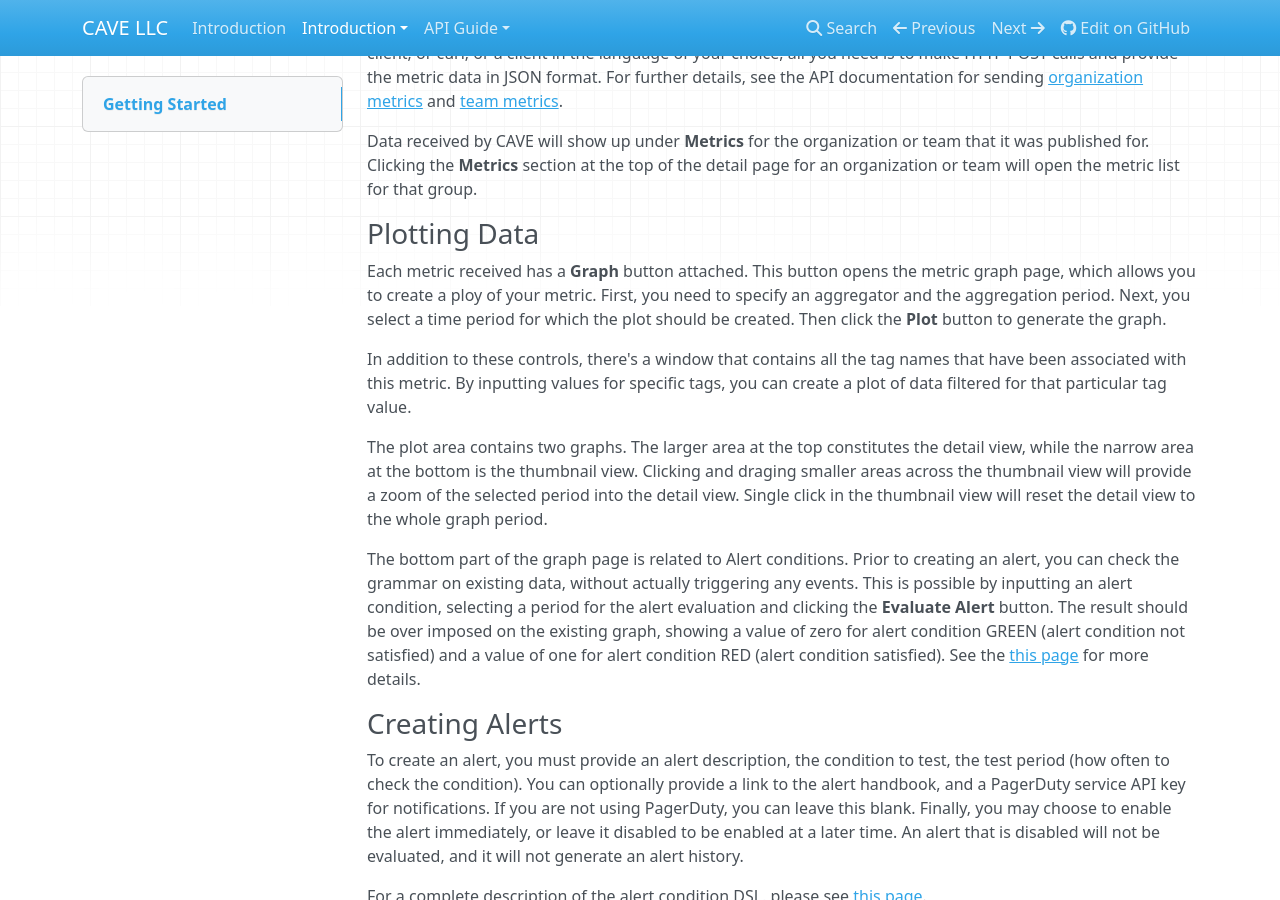
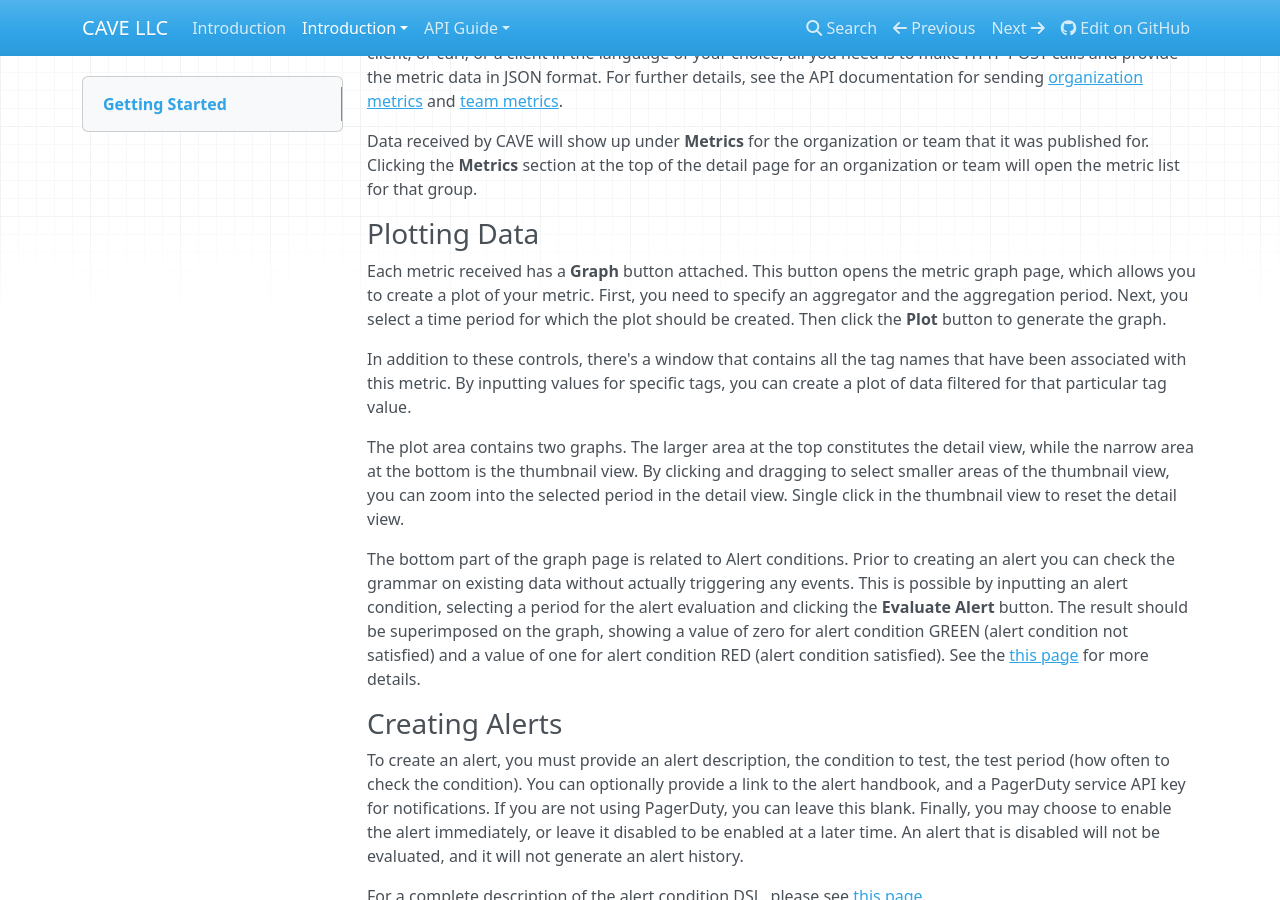
Before and after one commit to gilt/cave, an MkDocs documentation site: the page built from docs/getting-started.md, in a window 1280 px wide and 900 px high, scrolled down 942 px. Built offline with MkDocs 1.6.1, drawn with Linux system fonts in a browser that asks for light colours; nearby versions of some CDN libraries; old or Windows-style settings are respelled for this version of MkDocs.

Commit message:
Fix typos in getting-started.md

```diff
--- a/docs/getting-started.md
+++ b/docs/getting-started.md
@@ -32,13 +32,13 @@ Data received by CAVE will show up under **Metrics** for the organization or tea
 
 ### Plotting Data
 
-Each metric received has a **Graph** button attached. This button opens the metric graph page, which allows you to create a ploy of your metric. First, you need to specify an aggregator and the aggregation period. Next, you select a time period for which the plot should be created. Then click the **Plot** button to generate the graph.
+Each metric received has a **Graph** button attached. This button opens the metric graph page, which allows you to create a plot of your metric. First, you need to specify an aggregator and the aggregation period. Next, you select a time period for which the plot should be created. Then click the **Plot** button to generate the graph.
 
 In addition to these controls, there's a window that contains all the tag names that have been associated with this metric. By inputting values for specific tags, you can create a plot of data filtered for that particular tag value.
 
-The plot area contains two graphs. The larger area at the top constitutes the detail view, while the narrow area at the bottom is the thumbnail view. Clicking and draging smaller areas across the thumbnail view will provide a zoom of the selected period into the detail view. Single click in the thumbnail view will reset the detail view to the whole graph period.
+The plot area contains two graphs. The larger area at the top constitutes the detail view, while the narrow area at the bottom is the thumbnail view. By clicking and dragging to select smaller areas of the thumbnail view, you can zoom into the selected period in the detail view. Single click in the thumbnail view to reset the detail view.
 
-The bottom part of the graph page is related to Alert conditions. Prior to creating an alert, you can check the grammar on existing data, without actually triggering any events. This is possible by inputting an alert condition, selecting a period for the alert evaluation and clicking the **Evaluate Alert** button. The result should be over imposed on the existing graph, showing a value of zero for alert condition GREEN (alert condition not satisfied) and a value of one for alert condition RED (alert condition satisfied). See the [this page](alerts.md) for more details.
+The bottom part of the graph page is related to Alert conditions. Prior to creating an alert you can check the grammar on existing data without actually triggering any events. This is possible by inputting an alert condition, selecting a period for the alert evaluation and clicking the **Evaluate Alert** button. The result should be superimposed on the graph, showing a value of zero for alert condition GREEN (alert condition not satisfied) and a value of one for alert condition RED (alert condition satisfied). See the [this page](alerts.md) for more details.
 
 ### Creating Alerts
 
```
